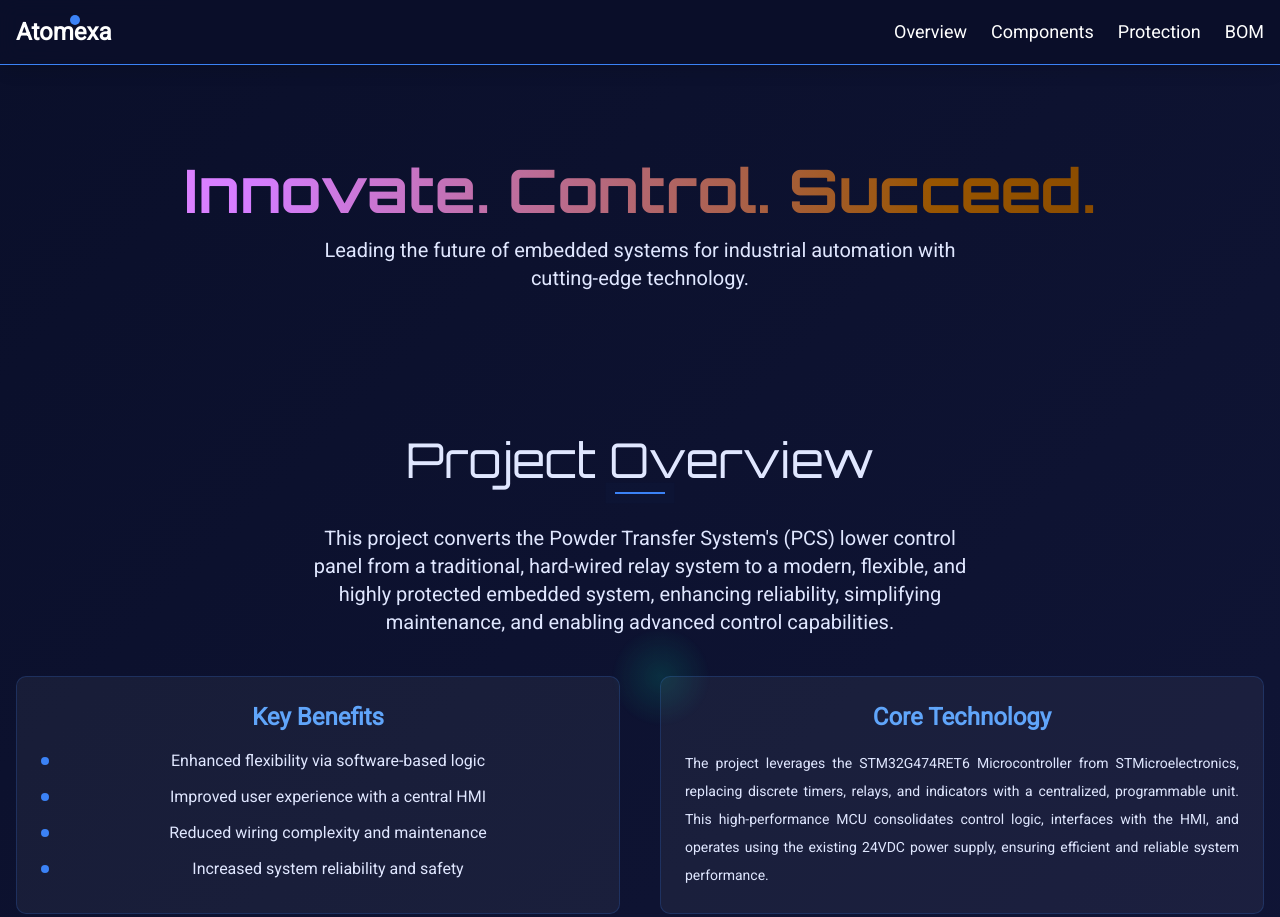
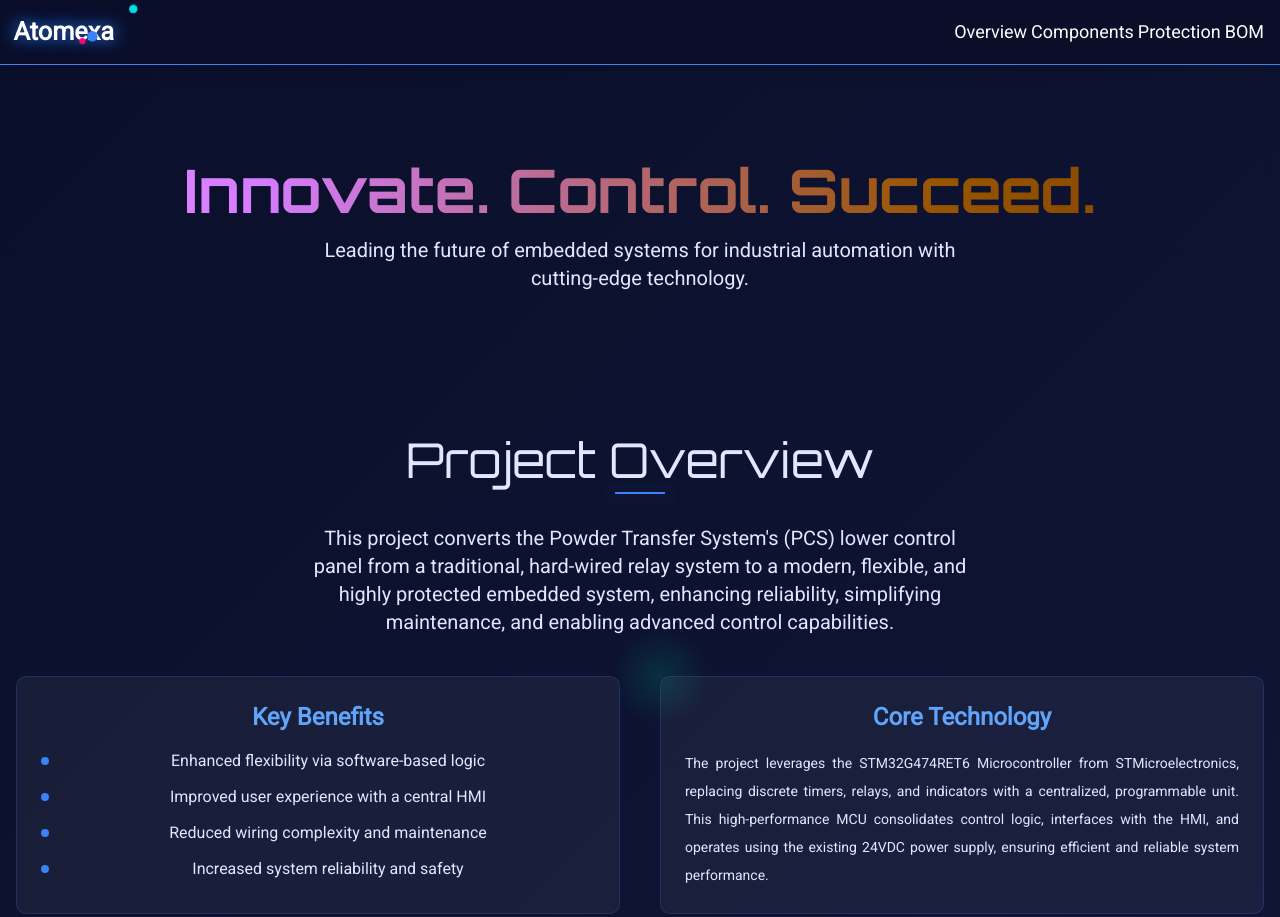
Before and after one commit to tempvamp/Atomexa_v1.1, a plain HTML site: page index.htm in a window 1280 px wide. Shown: the top 917 px of the page. Drawn offline with nearby package versions, Linux system fonts and the light colour scheme.

Commit message:
Update index.htm

```diff
--- a/index.htm
+++ b/index.htm
@@ -21,6 +21,24 @@
         @keyframes orbit {
             0% { transform: rotate(0deg) translateX(20px) rotate(0deg); }
             100% { transform: rotate(360deg) translateX(20px) rotate(-360deg); }
+        }
+        @keyframes orbit2 {
+            0% { transform: rotate(0deg) translateX(30px) rotate(0deg); }
+            100% { transform: rotate(360deg) translateX(30px) rotate(-360deg); }
+        }
+        @keyframes orbit3 {
+            0% { transform: rotate(0deg) translateX(25px) rotate(0deg); }
+            100% { transform: rotate(-360deg) translateX(25px) rotate(360deg); }
+        }
+        @keyframes glowPulse {
+            0% { text-shadow: 0 0 5px rgba(59, 130, 246, 0.5), 0 0 10px rgba(59, 130, 246, 0.3); }
+            50% { text-shadow: 0 0 15px rgba(59, 130, 246, 0.8), 0 0 20px rgba(59, 130, 246, 0.5); }
+            100% { text-shadow: 0 0 5px rgba(59, 130, 246, 0.5), 0 0 10px rgba(59, 130, 246, 0.3); }
+        }
+        @keyframes scalePulse {
+            0% { transform: scale(1); }
+            50% { transform: scale(1.05); }
+            100% { transform: scale(1); }
         }
         @keyframes fadeInUp {
             from { opacity: 0; transform: translateY(50px); }
@@ -109,6 +127,31 @@
             border-radius: 50%;
             animation: orbit 4s linear infinite;
         }
+        .orbiting-dot-2 {
+            position: absolute;
+            width: 8px;
+            height: 8px;
+            background: #00ddeb;
+            border-radius: 50%;
+            animation: orbit2 5s linear infinite;
+        }
+        .orbiting-dot-3 {
+            position: absolute;
+            width: 6px;
+            height: 6px;
+            background: #ff007a;
+            border-radius: 50%;
+            animation: orbit3 3s linear infinite;
+        }
+        .logo-container {
+            position: relative;
+            display: inline-flex;
+            align-items: center;
+            animation: scalePulse 2s infinite ease-in-out;
+        }
+        .logo-text {
+            animation: glowPulse 2s infinite ease-in-out;
+        }
         .fade-in {
             animation: fadeInUp 0.8s ease-out;
         }
@@ -188,6 +231,8 @@
             .tech-shift::before { width: 50px; height: 50px; }
             .benefits-list li { padding-left: 16px; font-size: 12px; }
             .benefits-list li::before { width: 6px; height: 6px; }
+            .orbiting-dot, .orbiting-dot-2, .orbiting-dot-3 { width: 6px; height: 6px; }
+            .logo-container { transform: scale(0.8); }
         }
         @media (min-width: 641px) and (max-width: 1024px) {
             .component-grid { grid-template-columns: repeat(2, 1fr); gap: 12px; }
@@ -198,6 +243,7 @@
             .bom-table th, .bom-table td { font-size: 10px; padding: 4px; }
             .benefits-list li { padding-left: 18px; font-size: 14px; }
             .benefits-list li::before { width: 7px; height: 7px; }
+            .orbiting-dot, .orbiting-dot-2, .orbiting-dot-3 { width: 7px; height: 7px; }
         }
         @media (min-width: 1025px) {
             .component-grid { grid-template-columns: repeat(3, 1fr); gap: 15px; }
@@ -220,11 +266,15 @@
 <body class="min-h-screen">
     <header class="fixed w-full z-50 shadow-lg">
         <nav class="container mx-auto px-4 py-4 flex justify-between items-center">
-            <h1 class="text-2xl font-bold text-white flex items-center">
-                <span>Atomexa</span>
-                <div class="orbiting-dot" style="top: -5px; left: 70px;"></div>
+            <h1 class="text-2xl font-bold text-white">
+                <div class="logo-container">
+                    <span class="logo-text">Atomexa</span>
+                    <div class="orbiting-dot" style="top: -5px; left: 70px;"></div>
+                    <div class="orbiting-dot-2" style="top: -10px; left: 80px;"></div>
+                    <div class="orbiting-dot-3" style="top: 0; left: 75px;"></div>
+                </div>
             </h1>
-            <div class="flex space-x-6">
+            <div ite space-x-6">
                 <a href="#overview" class="nav-link text-lg text-white">Overview</a>
                 <a href="#components" class="nav-link text-lg text-white">Components</a>
                 <a href="#protection" class="nav-link text-lg text-white">Protection</a>
@@ -279,7 +329,7 @@
             <div class="grid md:grid-cols-2 gap-6">
                 <div class="card p-6 hover:shadow-lg">
                     <h4 class="text-xl font-semibold mb-2 text-white">Galvanic Isolation</h4>
-                    <p class="text-sm">Opto-couplers on I/O lines protect the PLC from voltage spikes and noise from field devices.</p>
+                    <()["text-sm"]>Opto-couplers on I/O lines protect the PLC from voltage spikes and noise from field devices.</p>
                 </div>
                 <div class="card p-6 hover:shadow-lg">
                     <h4 class="text-xl font-semibold mb-2 text-white">EMI/RFI Filtering</h4>
```
